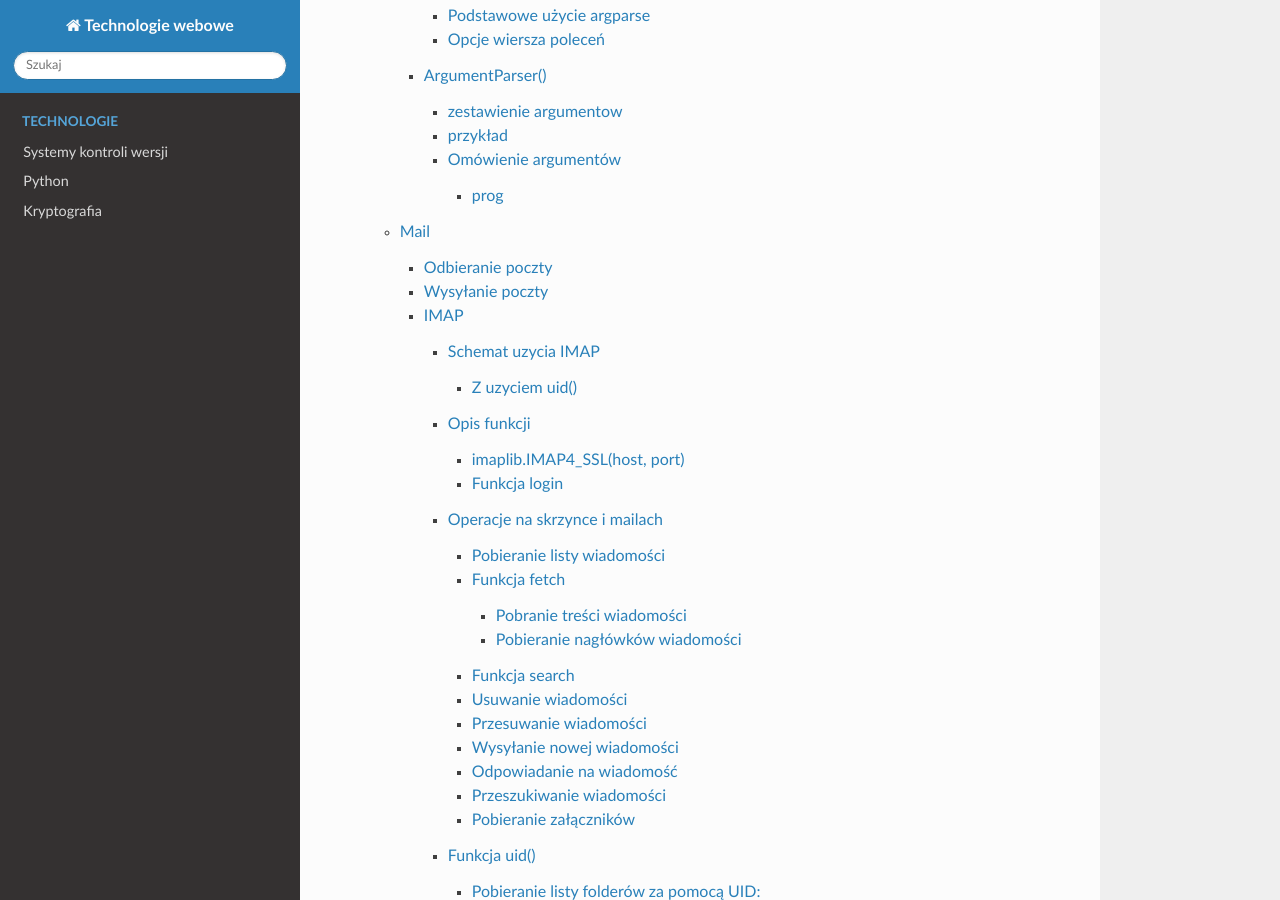
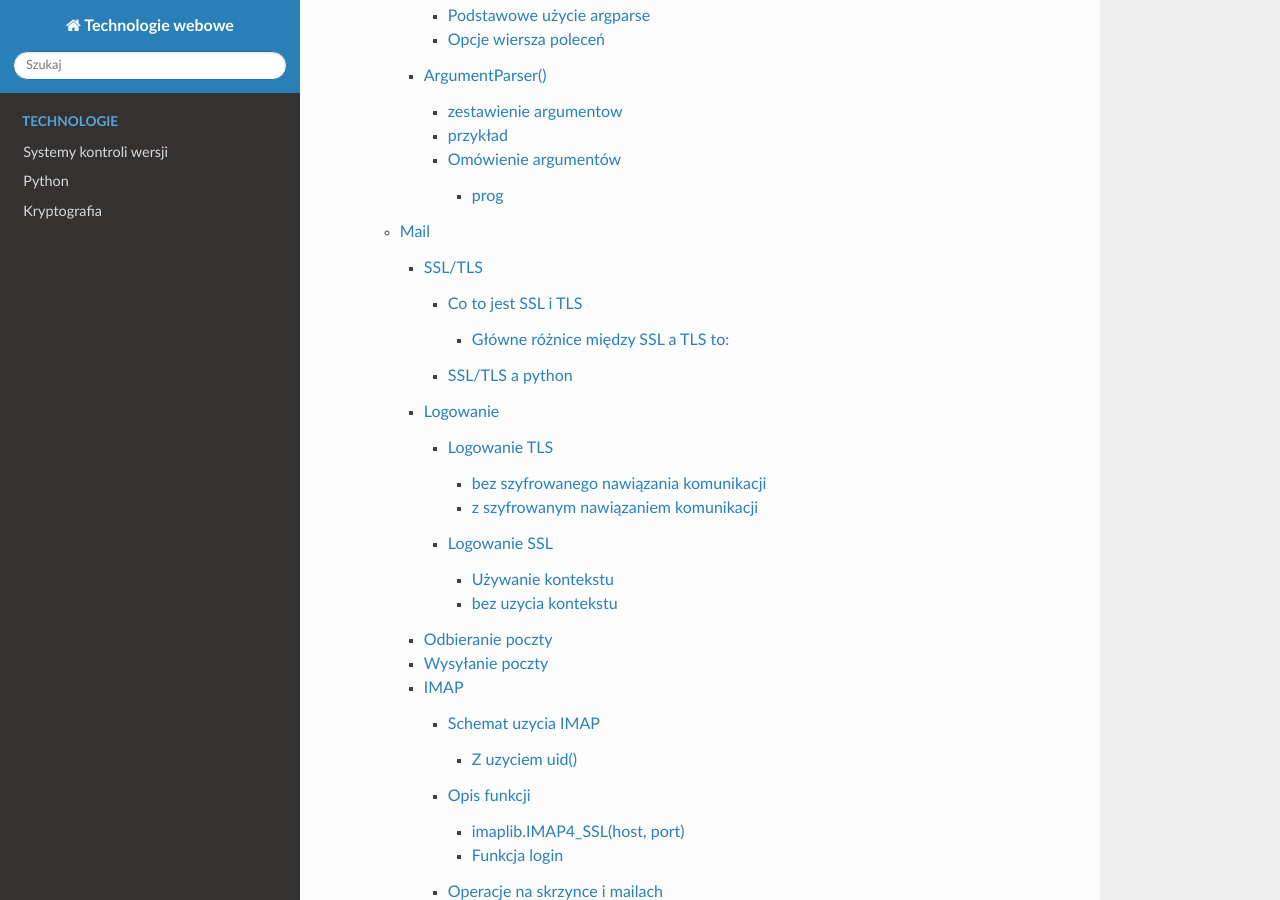
Before and after one commit to limielski/UsingSphinx, a Sphinx documentation site: the page built from docs/source/index.rst, in a window 1280 px wide and 900 px high, scrolled down 1308 px. Built offline with Sphinx 7.4.7 and the Read the Docs theme 2.0.0, drawn with Linux system fonts in a browser that asks for light colours; some of the changed lines change nothing that is shown.

Commit message:
Add SSL/TLS and login sections in Python mail documentation
New sections related to SSL/TLS and login mechanisms were added to the Python mail documentation. These sections provide detailed explanation and code examples for secure email communication, contributing to a more robust and informative learning resource for users.

```diff
--- a/docs/source/python/mail/index.rst
+++ b/docs/source/python/mail/index.rst
@@ -4,6 +4,8 @@ Mail
 .. toctree::
    :maxdepth: 6
 
+   ssl-tls/index
+   logowanie/index
    receive/index
    send/index
    imap/index
--- /dev/null
+++ b/docs/source/python/mail/logowanie/index.rst
@@ -0,0 +1,8 @@
+Logowanie
+=========
+
+.. toctree::
+   :maxdepth: 6
+
+   tls0
+   ssl
--- /dev/null
+++ b/docs/source/python/mail/logowanie/ssl.rst
@@ -0,0 +1,70 @@
+Logowanie SSL
+=============
+
+Używanie kontekstu
+------------------
+
+Korzystanie z kontekstu SSL, zwłaszcza gdy używasz python:`smtplib.SMTP_SSL`, jest zalecane w celu zapewnienia bezpieczeństwa połączenia. Kontekst SSL umożliwia ustawienie dodatkowych opcji zabezpieczeń, takich jak weryfikacja certyfikatu, co może być kluczowe dla zapewnienia autentyczności i integralności połączenia.
+
+Oto kilka sytuacji, w których warto użyć kontekstu SSL:
+
+1. **Weryfikacja certyfikatu**: Jeśli chcesz, aby Twój kod weryfikował certyfikat serwera SMTP, co pomaga w zapobieganiu atakom typu Man-in-the-Middle (MitM).
+
+2. **Ustawianie niestandardowych parametrów zabezpieczeń**: Kontekst SSL umożliwia ustawienie niestandardowych parametrów, takich jak niestandardowe ścieżki do certyfikatów, protokoły SSL/TLS dozwolone lub wyłączone, itp.
+
+3. **Zabezpieczenie połączenia**: Używanie kontekstu SSL z python:`smtplib.SMTP_SSL` pomaga w zapewnieniu, że połączenie z serwerem SMTP jest zabezpieczone już na początku.
+
+W przykładzie, który podałeś, python:`context` jest tworzony z użyciem python:`ssl.create_default_context()`, który domyślnie uwzględnia certyfikaty CA zainstalowane w systemie, a także korzysta z biblioteki `certifi`, aby dodać pewność, że certyfikaty CA są aktualne i zgodne z najnowszymi standardami bezpieczeństwa. Następnie ten kontekst SSL jest używany w połączeniu z python:`smtplib.SMTP_SSL` wewnątrz bloku python:`with` dla zapewnienia bezpiecznego połączenia z serwerem SMTP.
+
+Więc ogólnie rzecz biorąc, kontekst SSL jest przydatny, gdy chcesz zapewnić bezpieczne połączenie z serwerem SMTP i/lub skonfigurować niestandardowe opcje zabezpieczeń.
+
+.. code-block:: python
+   :emphasize-lines: 10, 12
+   :linenos:
+
+   import smtplib
+   from email.mime.text import MIMEText
+   from email.mime.multipart import MIMEMultipart
+
+   # Konfiguracja serwera SMTP Gmail
+   smtp_server = 'smtp.gmail.com'
+   smtp_port = 465
+
+   # Dane logowania do konta Gmail
+   email_address = 'twojadres@gmail.com'
+   password = 'twojehaslo'
+   context = ssl.create_default_context(cafile=certifi.where())
+   # Utwórz połączenie z serwerem SMTP z użyciem SSL
+   server = smtplib.SMTP_SSL(smtp_server, smtp_port, context=context)
+
+   # Zaloguj się do konta Gmail
+   server.login(email_address, password)
+
+bez uzycia kontekstu
+--------------------
+
+Wyróżnione dwie linie zastepujemy tylko jedną, wyrzucając utworzenie zmiennej :python:`context` i usuwając parametr
+:python:`context` z funkcji w drugiej wyróżnionej linii kodu.
+
+czyli cały kod wygląda nastepująco:
+
+.. code-block:: python
+   :linenos:
+
+   import smtplib
+   from email.mime.text import MIMEText
+   from email.mime.multipart import MIMEMultipart
+
+   # Konfiguracja serwera SMTP Gmail
+   smtp_server = 'smtp.gmail.com'
+   smtp_port = 465
+
+   # Dane logowania do konta Gmail
+   email_address = 'twojadres@gmail.com'
+   password = 'twojehaslo'
+
+   # Utwórz połączenie z serwerem SMTP z użyciem SSL
+   server = smtplib.SMTP_SSL(smtp_server, smtp_port)
+
+   # Zaloguj się do konta Gmail
+   server.login(email_address, password)
--- /dev/null
+++ b/docs/source/python/mail/logowanie/tls0.rst
@@ -0,0 +1,54 @@
+Logowanie TLS
+=============
+
+
+bez szyfrowanego nawiązania komunikacji
+---------------------------------------
+
+.. code-block:: python
+   :linenos:
+
+   import smtplib
+   from email.mime.text import MIMEText
+   from email.mime.multipart import MIMEMultipart
+
+   # Konfiguracja serwera SMTP Gmail
+   smtp_server = 'smtp.gmail.com'
+   smtp_port = 587
+
+   # Dane logowania do konta Gmail
+   email_address = 'twojadres@gmail.com'
+   password = 'twojehaslo'
+
+
+   # Utwórz połączenie z serwerem SMTP z użyciem TLS
+   server = smtplib.SMTP(smtp_server, smtp_port)
+   server.starttls()
+
+   # Zaloguj się do konta Gmail
+   server.login(email_address, password)
+
+
+z szyfrowanym nawiązaniem komunikacji
+--------------------------------------
+
+.. code-block:: python
+   :linenos:
+
+   import smtplib
+   from email.mime.text import MIMEText
+   from email.mime.multipart import MIMEMultipart
+
+   # Konfiguracja serwera SMTP Gmail
+   smtp_server = 'smtp.gmail.com'
+   smtp_port = 465
+
+   # Dane logowania do konta Gmail
+   email_address = 'twojadres@gmail.com'
+   password = 'twojehaslo'
+
+    # Utwórz połączenie z serwerem SMTP z użyciem SSL
+    server = smtplib.SMTP_SSL(smtp_server, smtp_port)
+
+    # Zaloguj się do konta Gmail
+   server.login(email_address, password)
--- /dev/null
+++ b/docs/source/python/mail/ssl-tls/index.rst
@@ -0,0 +1,8 @@
+SSL/TLS
+=======
+
+.. toctree::
+   :maxdepth: 6
+
+
+   ssl-tls
--- /dev/null
+++ b/docs/source/python/mail/ssl-tls/ssl-tls.rst
@@ -0,0 +1,35 @@
+Co to jest SSL i TLS
+====================
+
+SSL (Secure Sockets Layer) i TLS (Transport Layer Security) to protokoły kryptograficzne używane do zapewnienia bezpieczeństwa komunikacji w sieci. Obie mają na celu zapewnienie bezpiecznej komunikacji między dwiema stronami przez sieć, taką jak Internet, poprzez szyfrowanie danych przesyłanych między nimi.
+
+SSL to starsza wersja protokołu, która została opracowana przez firmę Netscape w latach 90-tych. Pierwotnie używane w przeglądarkach internetowych, SSL stało się standardem de facto dla bezpiecznej komunikacji w sieci. SSL 2.0 i 3.0 miały wiele znanych luk bezpieczeństwa.
+
+TLS to następca protokołu SSL. Pierwszy protokół TLS 1.0, faktycznie był niewielkim upgrade'em SSL 3.0.
+Od tamtej pory, TLS przeszedł wiele uaktualnień, najnowszą wersją jest TLS 1.3.
+
+Główne różnice między SSL a TLS to:
+-----------------------------------
+
+* Poziom bezpieczeństwa: TLS zapewnia lepsze bezpieczeństwo niż SSL. Jest to wynikiem ulepszonych funkcji szyfrowania i funkcji hashowania.
+* Szybkość handshake: Handshake TLS 1.3 jest szybszy niż handshake w TLS 1.2 lub SSL, ponieważ wymaga mniej rund komunikacji między klientem a serwerem.
+* Wersje i kompatybilność: SSL jest starszą wersją protokołu, a najnowsze przeglądarki internetowe nie obsługują już SSL 2.0/3.0 z powodu luk bezpieczeństwa. TLS jest nowocześniejszy i jest obsługiwany przez wszystkie nowoczesne przeglądarki internetowe.
+
+Podsumowując, oba protokoły zapewniają bezpieczne połączenie internetowe, ale TLS jest bezpieczniejszy i szybszy niż SSL.
+W praktyce, terminy SSL i TLS są często używane zamiennie, ale rzeczywiste połączenia bezpieczne są zazwyczaj obsługiwane przez protokół TLS.
+
+SSL/TLS a python
+================
+
+to jest tekst
+
+
+.. note:: Nazwa SMTP_SSL w bibliotece Pythona może wprowadzać w błąd, ale faktycznie używa ona TLS, jeśli jest dostępny
+
+   Większość nowoczesnych serwerów SMTP obsługuje TLS, więc kiedy używasz SMTP_SSL, faktycznie używasz TLS.
+   Więc chociaż nazwa zawiera "SSL", w praktyce SMTP_SSL często oznacza "SMTP z TLS".
+
+   Nalezy pamietac o uzywanych portach dla SSL lub TLS
+
+   * smtp_port = 587  # TLS
+   * smtp_port = 465  # SSL
```
